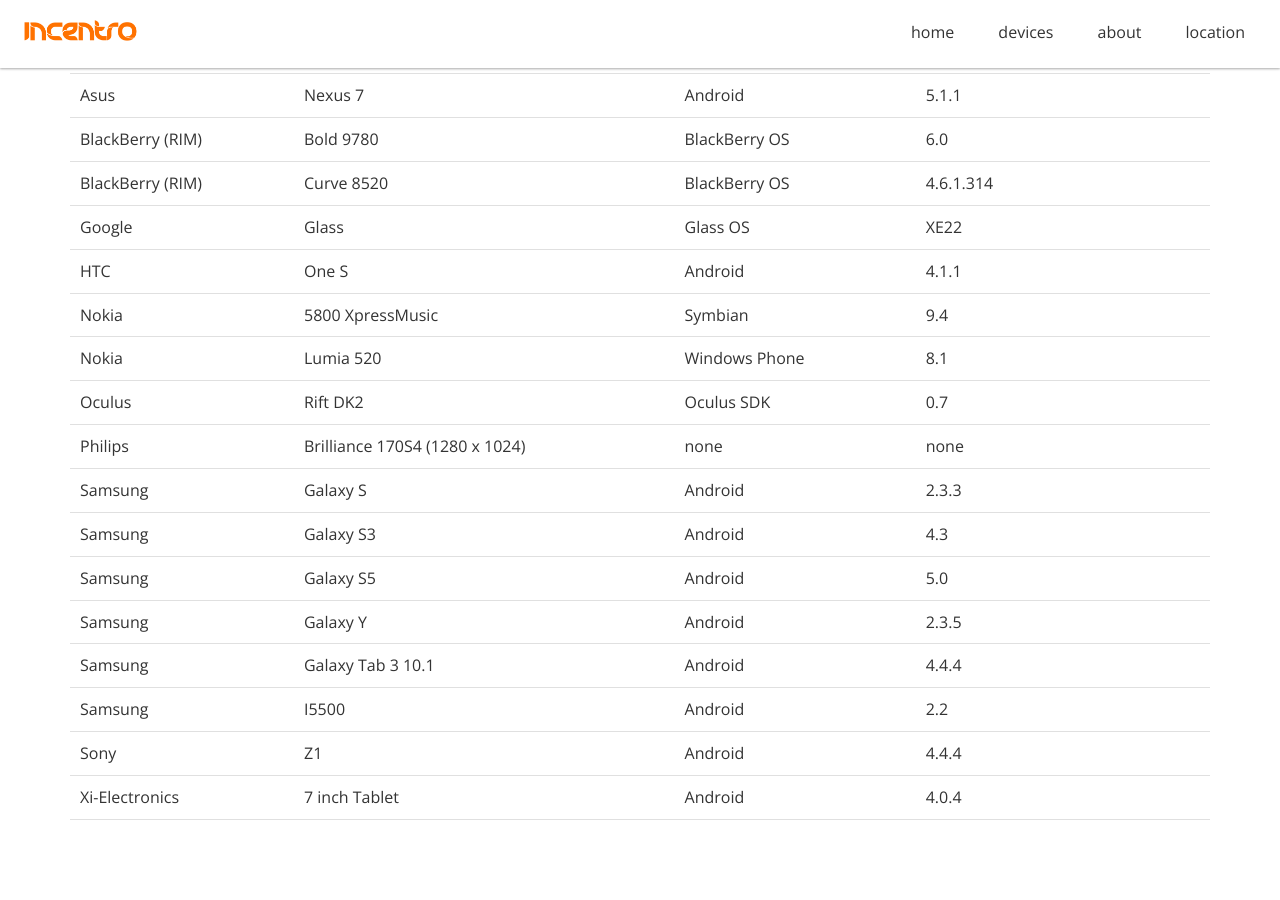
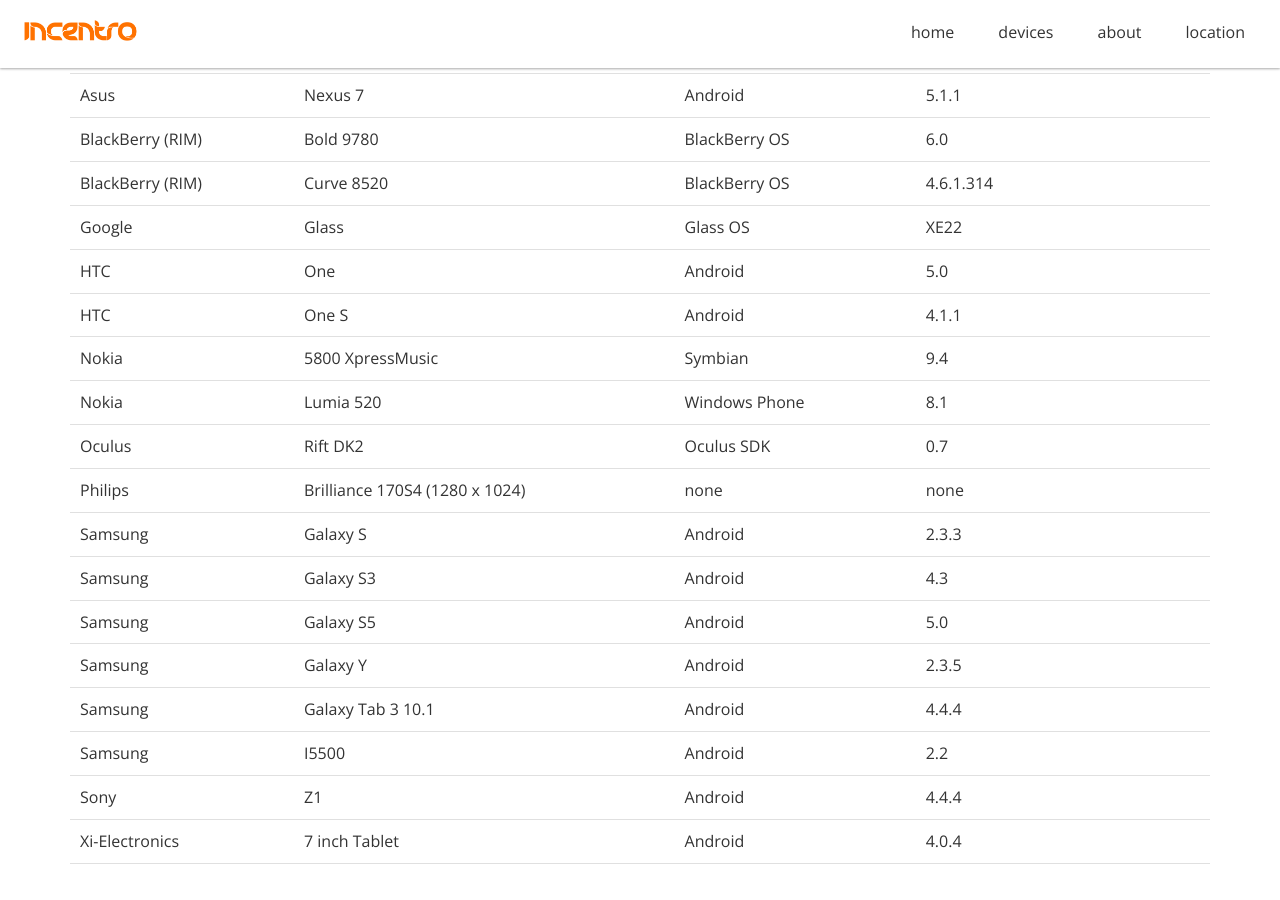
Before and after one commit to incentro/devicelab, a Jekyll site: the page built from index.html, in a window 1280 px wide and 900 px high, scrolled down 1008 px. Built offline with Jekyll 4.4.1, drawn with Linux system fonts in a browser that asks for light colours; nearby versions of some CDN libraries; Markdown is read by kramdown in place of the engine named in the settings.

Commit message:
Update devicelist.yml

```diff
--- a/_data/devicelist.yml
+++ b/_data/devicelist.yml
@@ -69,6 +69,13 @@
 #  osversion: Latest
 # Owner: Martijn Veenstra
 # Taken by Martijn Veenstra at 24-11-2015
+
+- title: HTCOne5.0
+  vendor: HTC
+  device: One
+  os: Android
+  osversion: 5.0
+# Owner: Reinier van Scherpenzeel
 
 - title: HTCOneS4.1.1
   vendor: HTC
```
